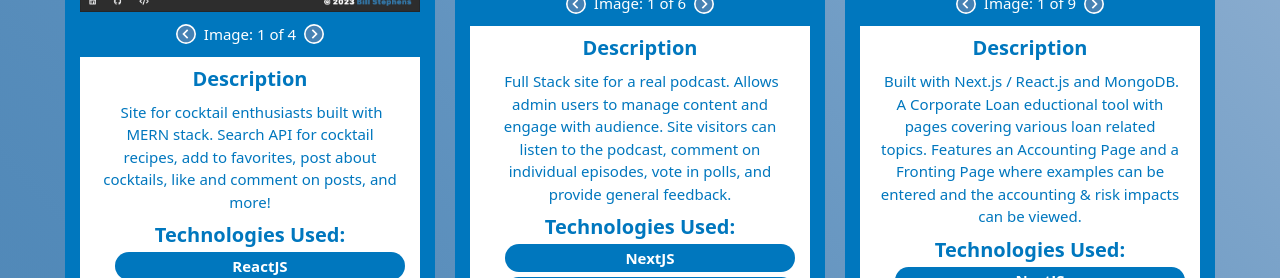
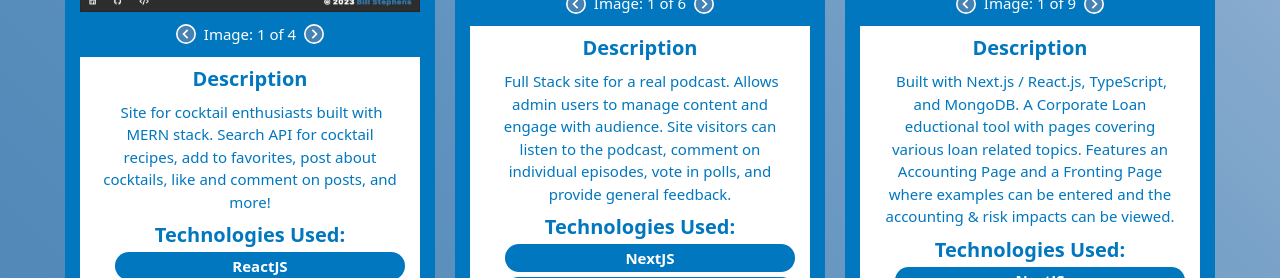
Before and after one commit to BillStephens2022/my_portfolio, a React (Create React App) app: page /featured in a window 1280 px wide. Shown: the part 639-917 px from the top of the page. Built offline with nearby package versions, Linux system fonts and the light colour scheme.

Commit message:
updated Loans project description to include TypeScript

```diff
--- a/src/data/projects.js
+++ b/src/data/projects.js
@@ -36,7 +36,7 @@ export const projects = [
   {
     id: 3,
     title: "Corporate Loans",
-    desc: "Built with Next.js / React.js and MongoDB.  A Corporate Loan eductional tool with pages covering various loan related topics.  Features an Accounting Page and a Fronting Page where examples can be entered and the accounting & risk impacts can be viewed.",
+    desc: "Built with Next.js / React.js, TypeScript, and MongoDB.  A Corporate Loan eductional tool with pages covering various loan related topics.  Features an Accounting Page and a Fronting Page where examples can be entered and the accounting & risk impacts can be viewed.",
     category: "Full Stack",
     featured: true,
     images: [
@@ -52,7 +52,7 @@ export const projects = [
     ],
     deployedUrl: "https://corporate-loans.vercel.app",
     gitHubRepoUrl: "https://github.com/BillStephens2022/loans-calc",
-    technologies: ["NextJS", "ReactJS", "MongoDB", "Mongoose"],
+    technologies: ["NextJS", "ReactJS", "MongoDB", "Mongoose", "TypeScript"],
   },
   {
     id: 4,
```
